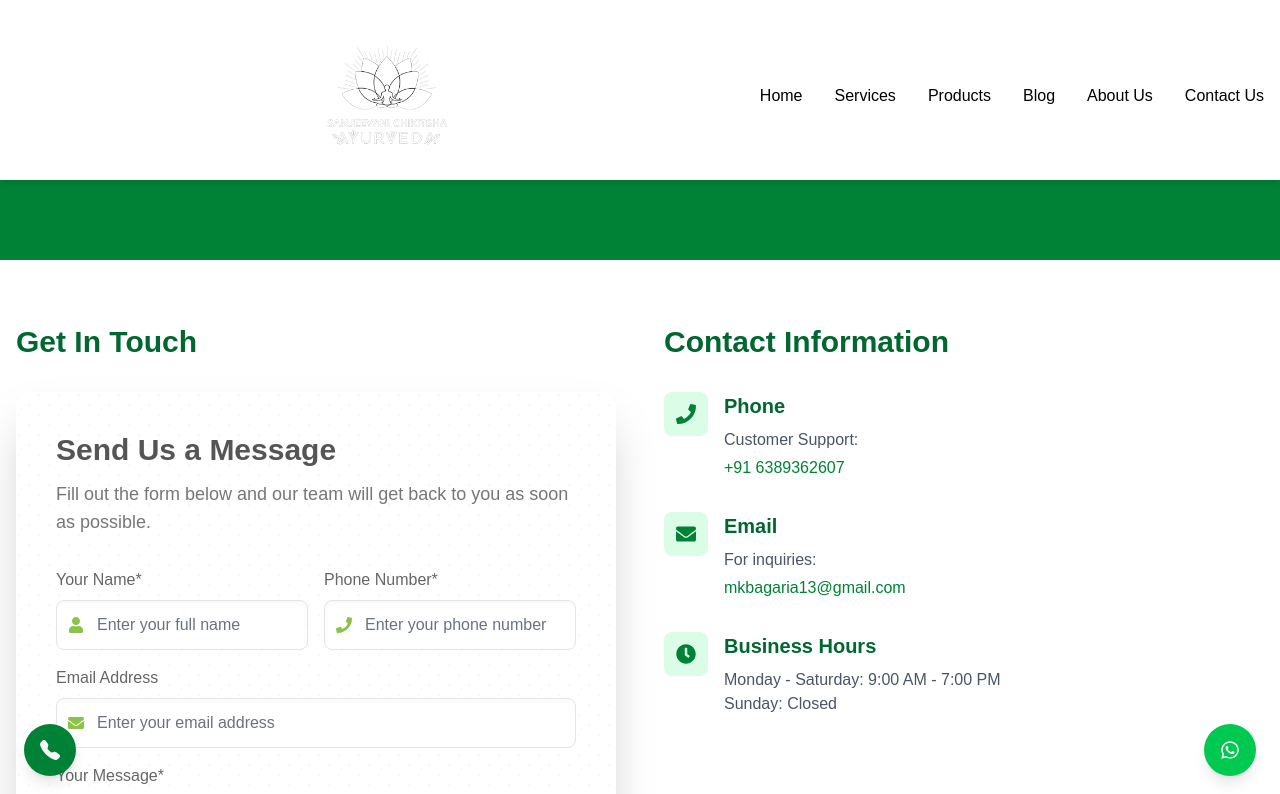
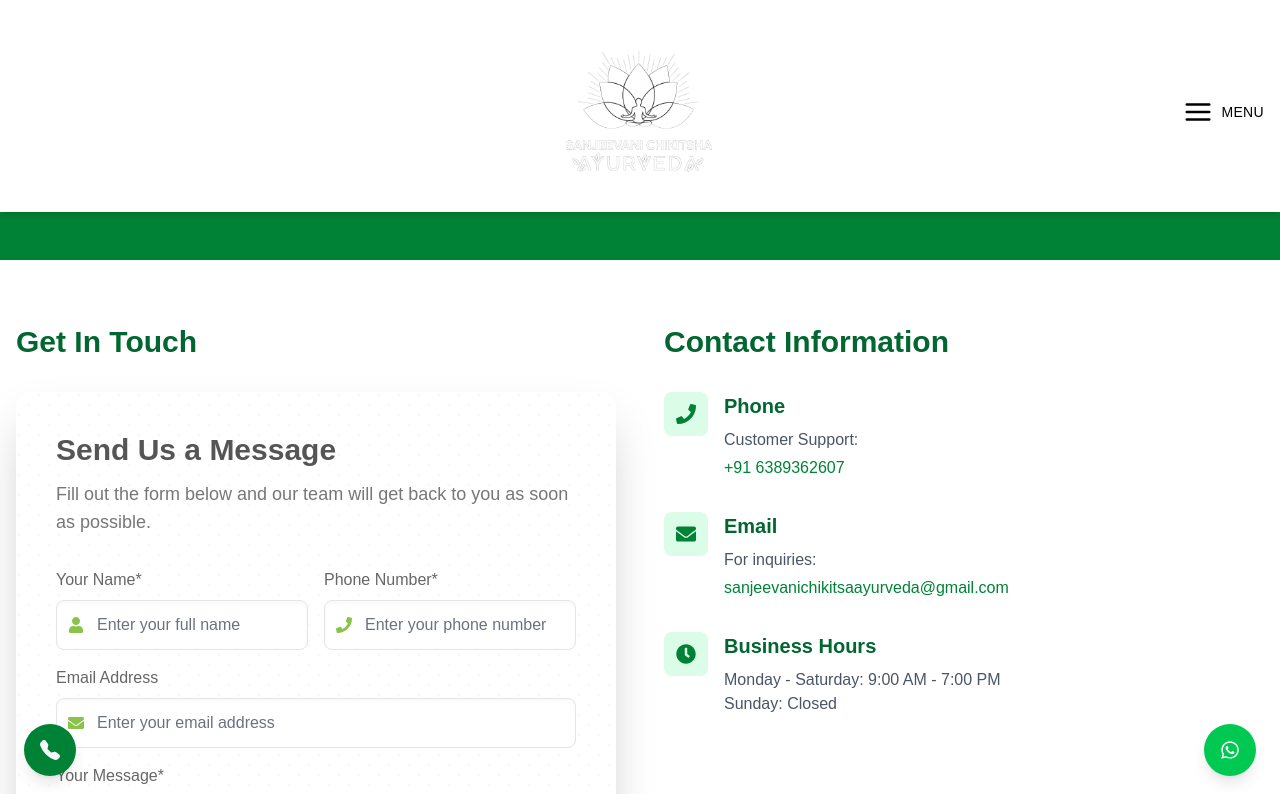
Before and after one commit to sanjeevanichikitsaayurveda/sanjeevani, a Next.js app: page /contact in a window 1280 px wide. Shown: the top 794 px of the page. Built offline with nearby package versions, Linux system fonts and the light colour scheme.

Commit message:
updated everythign

```diff
--- a/src/app/contact/page.tsx
+++ b/src/app/contact/page.tsx
@@ -80,8 +80,8 @@ export default function ContactPage() {
                     <div>
                       <h3 className="text-xl font-bold text-green-800 mb-2">Email</h3>
                       <p className="text-gray-600 mb-1">For inquiries:</p>
-                      <a href="mailto:mkbagaria13@gmail.com" className="text-green-700 font-medium hover:underline">
-                        mkbagaria13@gmail.com
+                      <a href="mailto:sanjeevanichikitsaayurveda@gmail.com" className="text-green-700 font-medium hover:underline">
+                        sanjeevanichikitsaayurveda@gmail.com
                       </a>
                     </div>
                   </div>
--- a/src/components/home/HeroSlider.tsx
+++ b/src/components/home/HeroSlider.tsx
@@ -19,7 +19,7 @@ export default function HeroSection() {
         </div>
       </div>
 
-      <div className="container mx-auto px-4 pt-48 pb-16 md:pt-52 md:pb-20 relative z-10">
+      <div className="container mx-auto px-4 pt-56 pb-16 md:pt-60 md:pb-20 relative z-10">
         <div className="flex flex-col md:flex-row items-center justify-between gap-8">
           {/* Left Content */}
           <div className="w-full md:w-7/12 text-white">
--- a/src/components/home/VaidJiLegacy.tsx
+++ b/src/components/home/VaidJiLegacy.tsx
@@ -17,7 +17,7 @@ export default function VaidJiLegacy() {
           <div className="mb-8">
             <div className="relative rounded-full overflow-hidden shadow-xl w-48 h-48 mx-auto">
               <Image
-                src="/images/vaid-ji-image.jpeg"
+                src="/images/vaid-ji-image.png"
                 alt="Vaid Ji - Ayurvedic Expert"
                 width={192}
                 height={192}
--- a/src/components/layout/Header.tsx
+++ b/src/components/layout/Header.tsx
@@ -26,59 +26,47 @@ export default function Header() {
     } : {}}>
       <div className="container mx-auto px-4 pt-6 pb-3 flex items-center justify-between relative">
         <Link href="/" className="flex items-center justify-center flex-1">
-          <div className="relative h-36 w-auto">
+          <div className="relative h-44 w-auto">
             <Image
               src="/images/logo.png"
               alt="Sanjeevani Chikitsa Ayurveda Logo"
-              width={320}
-              height={160}
+              width={400}
+              height={200}
               className="object-contain max-h-full"
               priority
             />
           </div>
         </Link>
 
-        {/* Desktop Navigation */}
-        <nav className="hidden md:flex space-x-8">
-          {navItems.map((item) => (
-            <Link
-              key={item.path}
-              href={item.path}
-              className={`${isHomePage ? 'text-white hover:text-green-200' : 'text-black hover:text-green-600'} transition-colors font-medium`}
-            >
-              {item.name}
-            </Link>
-          ))}
-        </nav>
-
-        {/* Mobile Navigation Toggle */}
+        {/* Navigation Toggle - Now for all devices */}
         <button
-          className={`md:hidden text-2xl ${isHomePage ? 'text-white' : 'text-black'} absolute right-4`}
+          className={`flex items-center space-x-2 text-3xl ${isHomePage ? 'text-white' : 'text-black'} absolute right-4`}
           onClick={() => setIsOpen(!isOpen)}
         >
           {isOpen ? <FiX /> : <FiMenu />}
+          <span className="text-sm font-medium uppercase tracking-wide">MENU</span>
         </button>
       </div>
 
-      {/* Mobile Navigation Menu */}
+      {/* Navigation Menu - Now for all devices */}
       {isOpen && (
         <motion.div
           initial={{ opacity: 0, y: -20 }}
           animate={{ opacity: 1, y: 0 }}
           exit={{ opacity: 0, y: -20 }}
-          className="md:hidden"
+          className=""
           style={{
             background: "rgba(0, 0, 0, 0.8)",
             backdropFilter: "blur(10px)"
           }}
         >
-          <div className="container mx-auto px-4 py-3">
-            <div className="flex flex-col space-y-4">
+          <div className="container mx-auto px-4 py-6">
+            <div className="flex flex-col space-y-6 items-center">
               {navItems.map((item) => (
                 <Link
                   key={item.path}
                   href={item.path}
-                  className="text-white hover:text-green-200 transition-colors text-lg font-medium block py-2"
+                  className="text-white hover:text-green-200 transition-colors text-xl font-medium block py-3 text-center"
                   onClick={() => setIsOpen(false)}
                 >
                   {item.name}
```
Also changed, not shown: public/images/vaid-ji-image.jpeg (deleted), public/images/vaid-ji-image.png (added).
